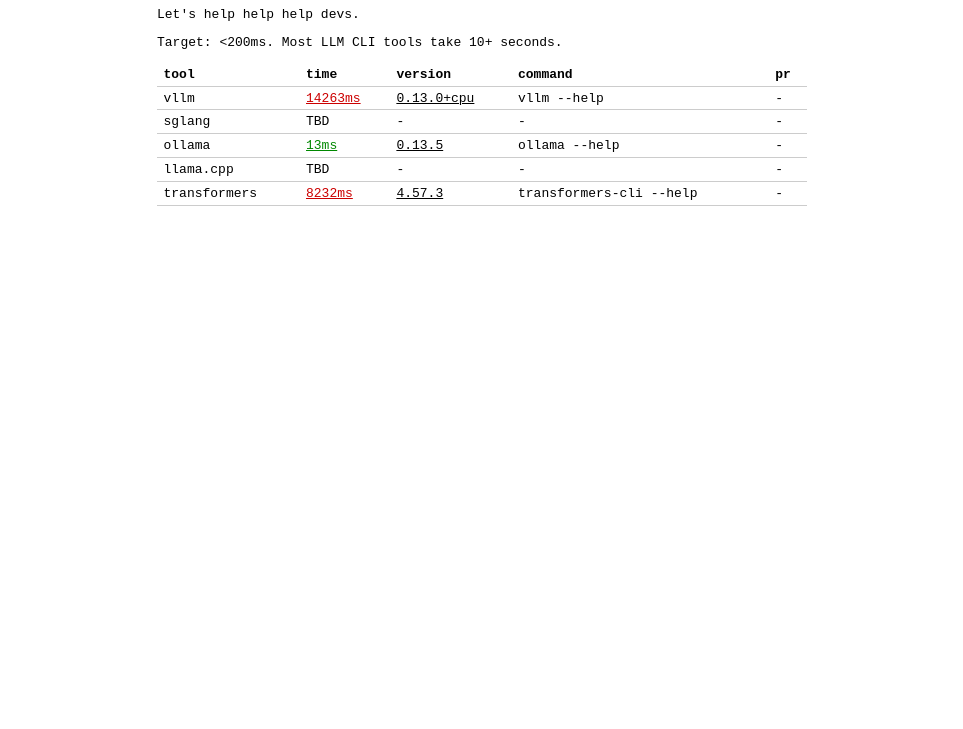
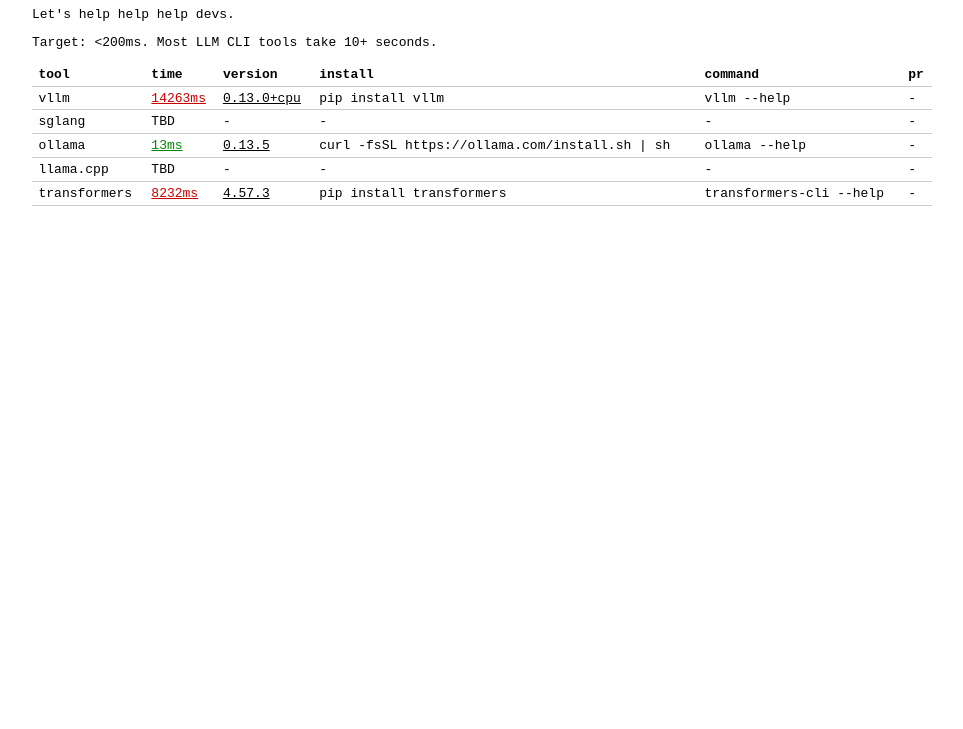
Before and after one commit to netanel-haber/dash-dash-help, a plain HTML site: page index.html in a window 1280 px wide. Shown: the part 71-800 px from the top of the page, without its empty margins (158-1121 px from the left). Drawn offline with Linux system fonts and the light colour scheme.

Commit message:
add install column to table

```diff
--- a/index.html
+++ b/index.html
@@ -6,7 +6,7 @@
   <title>dash-dash-help</title>
   <link rel="icon" href="favicon.svg" type="image/svg+xml">
   <style>
-    body { font-family: monospace; max-width: 650px; margin: 2em auto; padding: 0 1em; }
+    body { font-family: monospace; max-width: 900px; margin: 2em auto; padding: 0 1em; }
     h1 { font-size: 1.2em; }
     table { border-collapse: collapse; width: 100%; }
     th, td { text-align: left; padding: 0.3em 0.5em; border-bottom: 1px solid #ccc; }
@@ -29,12 +29,12 @@
   <p>Target: &lt;200ms. Most LLM CLI tools take 10+ seconds.</p>
 
   <table>
-    <tr><th>tool</th><th>time</th><th>version</th><th>command</th><th>pr</th></tr>
-    <tr id="vllm"><td>vllm</td><td class="slow"><a href="https://github.com/netanel-haber/dash-dash-help/actions/runs/20577744457">14263ms</a></td><td><a href="https://github.com/vllm-project/vllm/releases/tag/v0.13.0+cpu">0.13.0+cpu</a></td><td><code>vllm --help</code></td><td>-</td></tr>
-    <tr id="sglang"><td>sglang</td><td>TBD</td><td>-</td><td>-</td><td>-</td></tr>
-    <tr id="ollama"><td>ollama</td><td class="ok"><a href="https://github.com/netanel-haber/dash-dash-help/actions/runs/20576844932">13ms</a></td><td><a href="https://github.com/ollama/ollama/releases/tag/v0.13.5">0.13.5</a></td><td><code>ollama --help</code></td><td>-</td></tr>
-    <tr id="llama.cpp"><td>llama.cpp</td><td>TBD</td><td>-</td><td>-</td><td>-</td></tr>
-    <tr id="transformers"><td>transformers</td><td class="slow"><a href="https://github.com/netanel-haber/dash-dash-help/actions/runs/20576729039">8232ms</a></td><td><a href="https://github.com/huggingface/transformers/releases/tag/v4.57.3">4.57.3</a></td><td><code>transformers-cli --help</code></td><td>-</td></tr>
+    <tr><th>tool</th><th>time</th><th>version</th><th>install</th><th>command</th><th>pr</th></tr>
+    <tr id="vllm"><td>vllm</td><td class="slow"><a href="https://github.com/netanel-haber/dash-dash-help/actions/runs/20577744457">14263ms</a></td><td><a href="https://github.com/vllm-project/vllm/releases/tag/v0.13.0+cpu">0.13.0+cpu</a></td><td><code>pip install vllm</code></td><td><code>vllm --help</code></td><td>-</td></tr>
+    <tr id="sglang"><td>sglang</td><td>TBD</td><td>-</td><td>-</td><td>-</td><td>-</td></tr>
+    <tr id="ollama"><td>ollama</td><td class="ok"><a href="https://github.com/netanel-haber/dash-dash-help/actions/runs/20576844932">13ms</a></td><td><a href="https://github.com/ollama/ollama/releases/tag/v0.13.5">0.13.5</a></td><td><code>curl -fsSL https://ollama.com/install.sh | sh</code></td><td><code>ollama --help</code></td><td>-</td></tr>
+    <tr id="llama.cpp"><td>llama.cpp</td><td>TBD</td><td>-</td><td>-</td><td>-</td><td>-</td></tr>
+    <tr id="transformers"><td>transformers</td><td class="slow"><a href="https://github.com/netanel-haber/dash-dash-help/actions/runs/20576729039">8232ms</a></td><td><a href="https://github.com/huggingface/transformers/releases/tag/v4.57.3">4.57.3</a></td><td><code>pip install transformers</code></td><td><code>transformers-cli --help</code></td><td>-</td></tr>
   </table>
 </body>
 </html>
```
Also changed, not shown: 3 other files.
